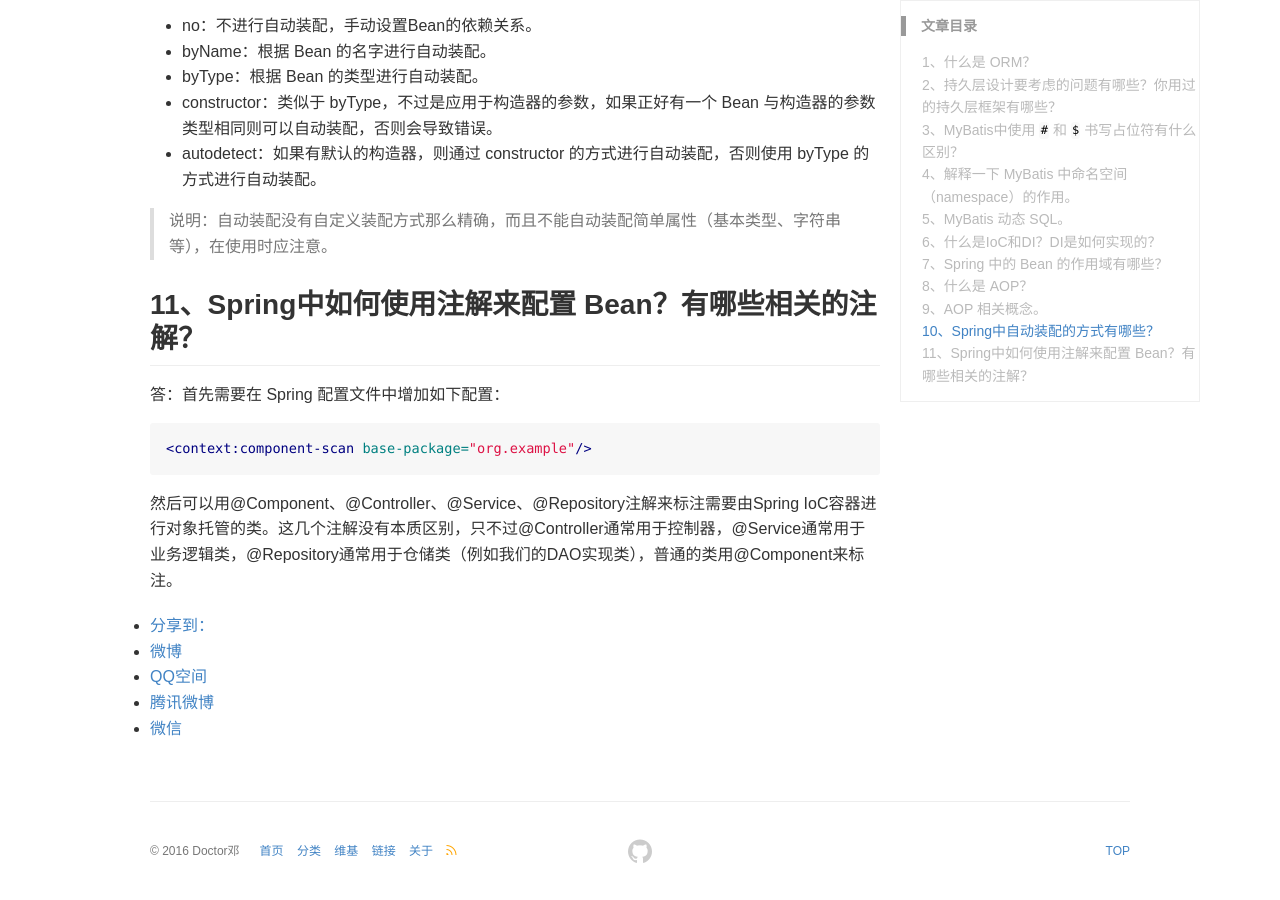
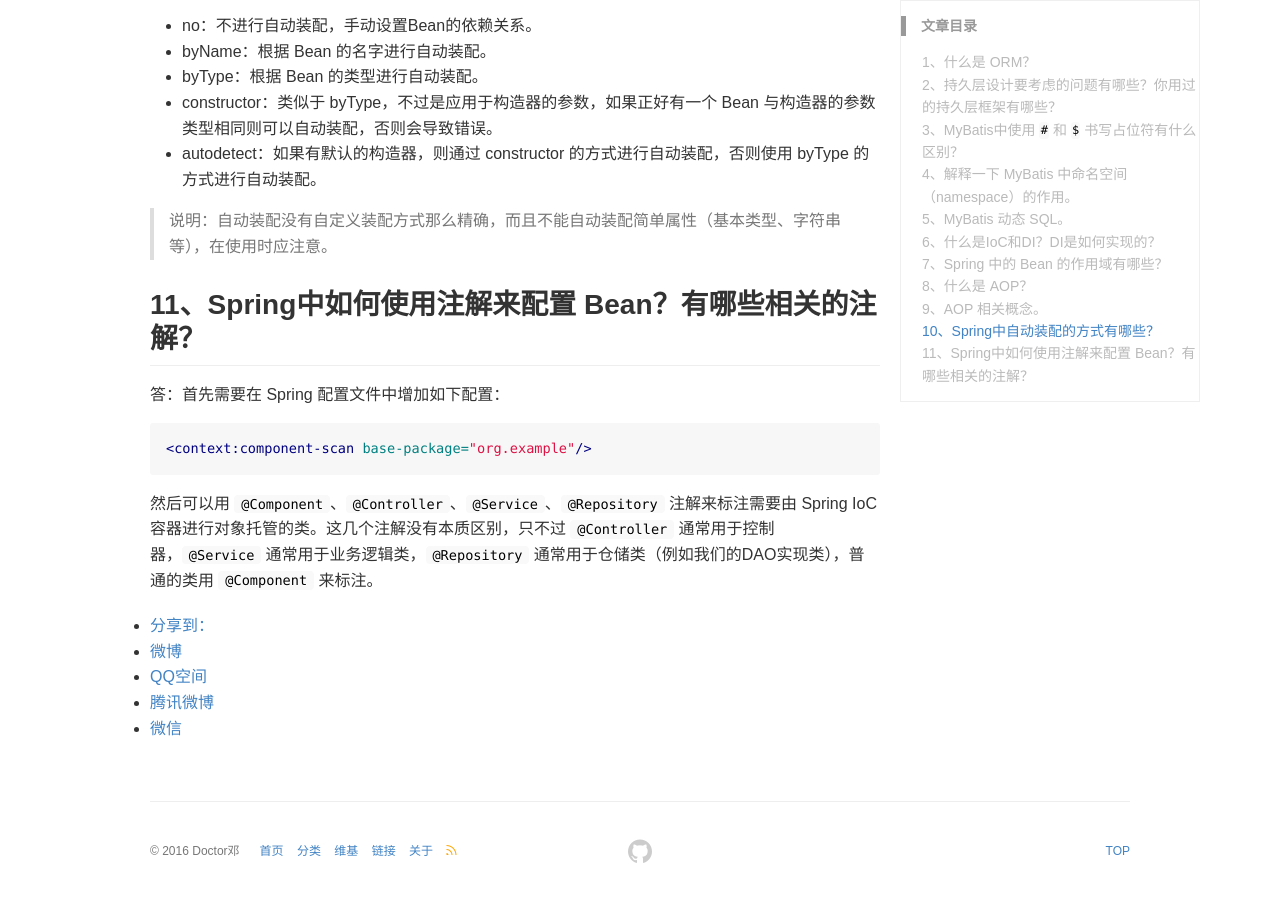
Before and after one commit to DoctorDeng/DoctorDeng.github.io, a Jekyll site: the page built from _posts/2016-09-18-java-SSM.md, in a window 1280 px wide and 900 px high, scrolled down 6700 px. Built offline with Jekyll 4.4.1, drawn with Linux system fonts in a browser that asks for light colours; comment, search, counter and statistics services are not loaded.

Commit message:
modify file

````diff
--- a/_posts/2016-09-18-java-SSM.md
+++ b/_posts/2016-09-18-java-SSM.md
@@ -239,4 +239,4 @@
 <context:component-scan base-package="org.example"/>
 ```
 
-然后可以用@Component、@Controller、@Service、@Repository注解来标注需要由Spring IoC容器进行对象托管的类。这几个注解没有本质区别，只不过@Controller通常用于控制器，@Service通常用于业务逻辑类，@Repository通常用于仓储类（例如我们的DAO实现类），普通的类用@Component来标注。
+然后可以用 `@Component`、`@Controller`、`@Service`、`@Repository` 注解来标注需要由 Spring IoC 容器进行对象托管的类。这几个注解没有本质区别，只不过 `@Controller` 通常用于控制器，`@Service` 通常用于业务逻辑类，`@Repository` 通常用于仓储类（例如我们的DAO实现类），普通的类用 `@Component` 来标注。
````
